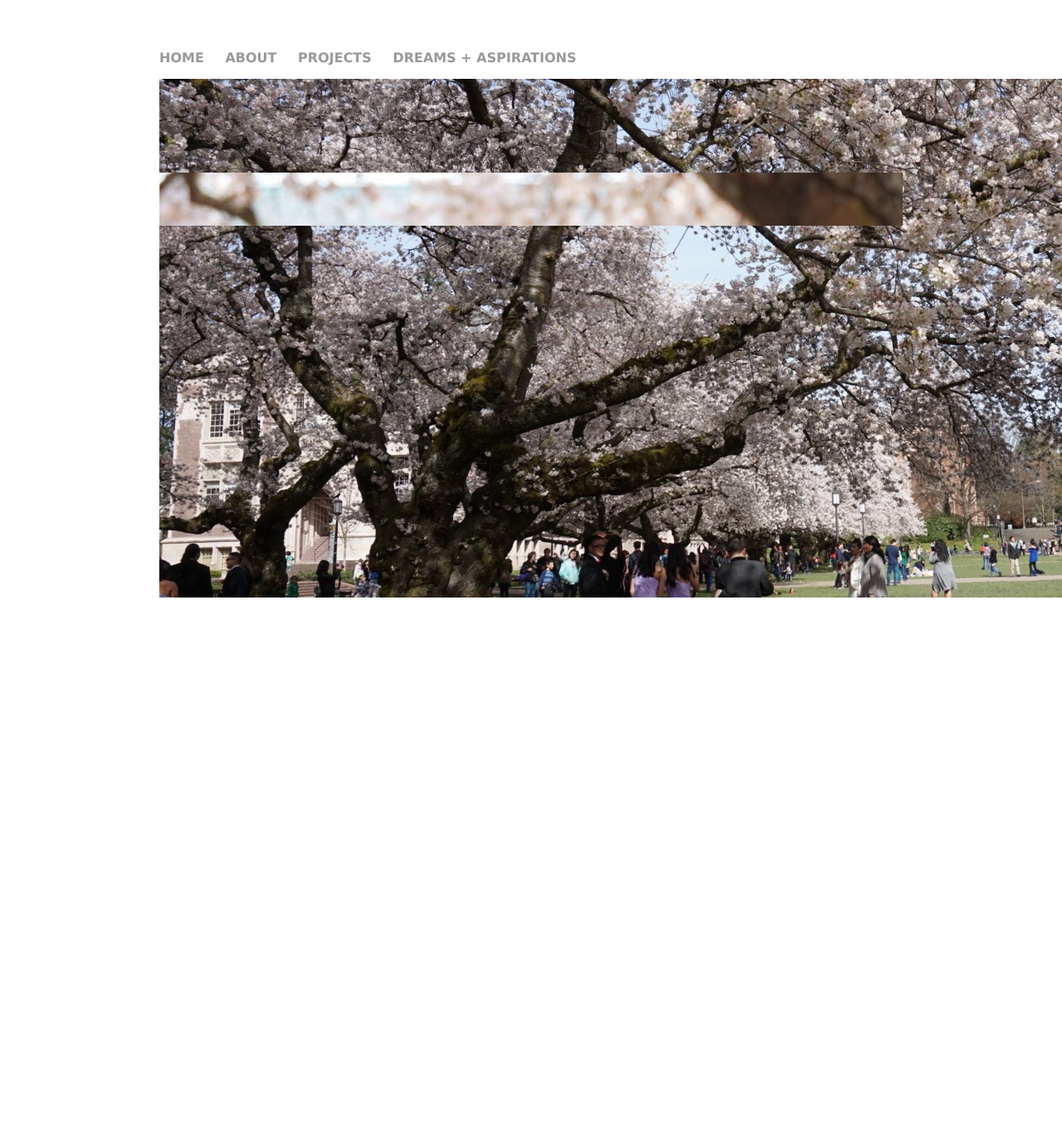
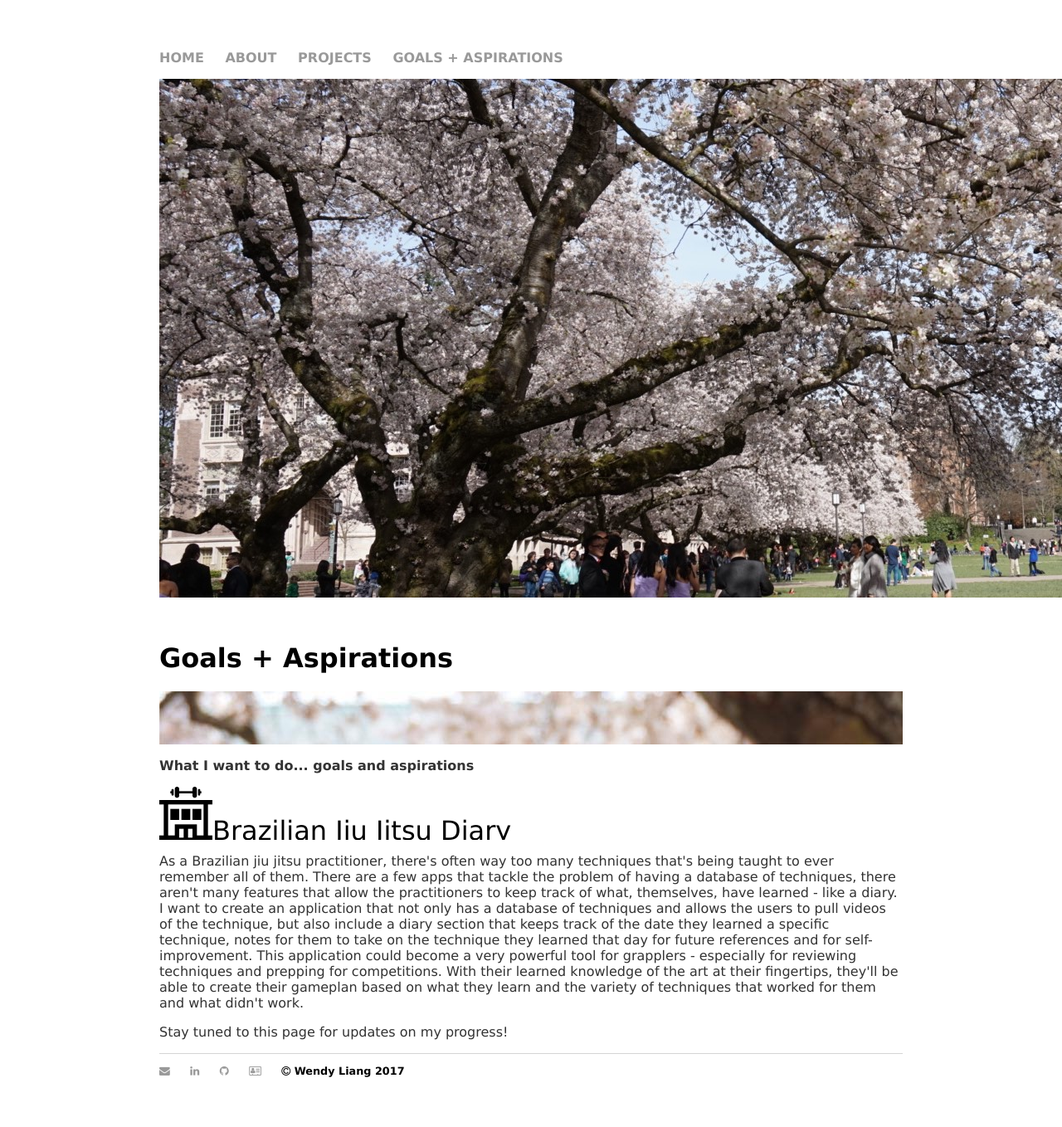
Before and after one commit to wliang25/wliang25.github.io, a Jekyll site: the page built from dreams/index.html, in a window 1280 px wide. Shown: the whole page at 83% size. Built offline with Jekyll 4.4.1, drawn with Linux system fonts in a browser that asks for light colours; before the commit the page ends 900 px from its top, so only the background shows below that.

Commit message:
Multiple edits for styling and text

```diff
--- a/_layouts/default.html
+++ b/_layouts/default.html
@@ -13,7 +13,7 @@
 	        		<li><a href="/">HOME</a></li>
 		        	<li><a href="/about">ABOUT</a></li>
 	        		<li><a href="/proj">PROJECTS</a></li>
-	        		<li><a href="/dreams">DREAMS + ASPIRATIONS</a></li>
+	        		<li><a href="/dreams">GOALS + ASPIRATIONS</a></li>
 	    		</ul>
 			</nav>
 
--- a/css/main.css
+++ b/css/main.css
@@ -9,14 +9,12 @@ nav {
     width: 100%
 }
 
-.banner {
-    height: 10%;
-    position: absolute;
+img.banner {
     width: 100%;
 }
 
 .container {
-    margin-top: 70px;
+    margin-top: 50px;
 }
 
 nav ul, footer ul{
@@ -45,7 +43,6 @@ h1 {
 
 p {
     font-size: 1em;
-    line-height: .9em;
     color: #333;
 }
 
@@ -55,23 +52,28 @@ footer {
 }
 
 .header {
+    font-size: 2em;
     width: 100%;
     height: 64px;
     position: relative;
     overflow: hidden;
-    /*border-radius: 50%*/
 }
 
 img.header {
-    display: inline;
-    border-radius: 50%;
+    float: left;
     margin: 0 auto;
     height: 64px
     width: 64px;
 }
 
+.section {
+    margin-bottom: 10px;
+    margin-top: 10px;
+}
+
 img.section {
     display: inline;
+    float: left;
 }
 
 ul.posts {
--- a/dreams/index.html
+++ b/dreams/index.html
@@ -3,12 +3,20 @@ layout: default
 title: Wendy Liang
 ---
 <div class="blurb">
-	<h1>Dreams + Aspirations</h1>
+	<h1>Goals + Aspirations</h1>
 	<div class="section">
 		<div class="header">
 			<img src="/images/me.jpg" alt="me"> KEEP LAUGHING AND BE WEIRD
 		</div>
 
-		<p>What I want to do...</p>
+		<p><b>What I want to do... goals and aspirations</b></p>
+
+		<div class="section">
+			<div class="header">
+				<img src="/images/gym.png" alt="gym">Brazilian Jiu Jitsu Diary
+			</div>
+			<p>As a Brazilian jiu jitsu practitioner, there's often way too many techniques that's being taught to ever remember all of them. There are a few apps that tackle the problem of having a database of techniques, there aren't many features that allow the practitioners to keep track of what, themselves, have learned - like a diary. I want to create an application that not only has a database of techniques and allows the users to pull videos of the technique, but also include a diary section that keeps track of the date they learned a specific technique, notes for them to take on the technique they learned that day for future references and for self-improvement. This application could become a very powerful tool for grapplers - especially for reviewing techniques and prepping for competitions. With their learned knowledge of the art at their fingertips, they'll be able to create their gameplan based on what they learn and the variety of techniques that worked for them and what didn't work.</p>
+			<p>Stay tuned to this page for updates on my progress!</p>
+		</div>
 	</div>
 </div><!-- /.blurb -->
```
Also changed, not shown: about/index.html (+16 -1 lines), proj/index.html (+11 -11 lines), images/gym.png (added), images/house.png (added), images/school.png (added).
